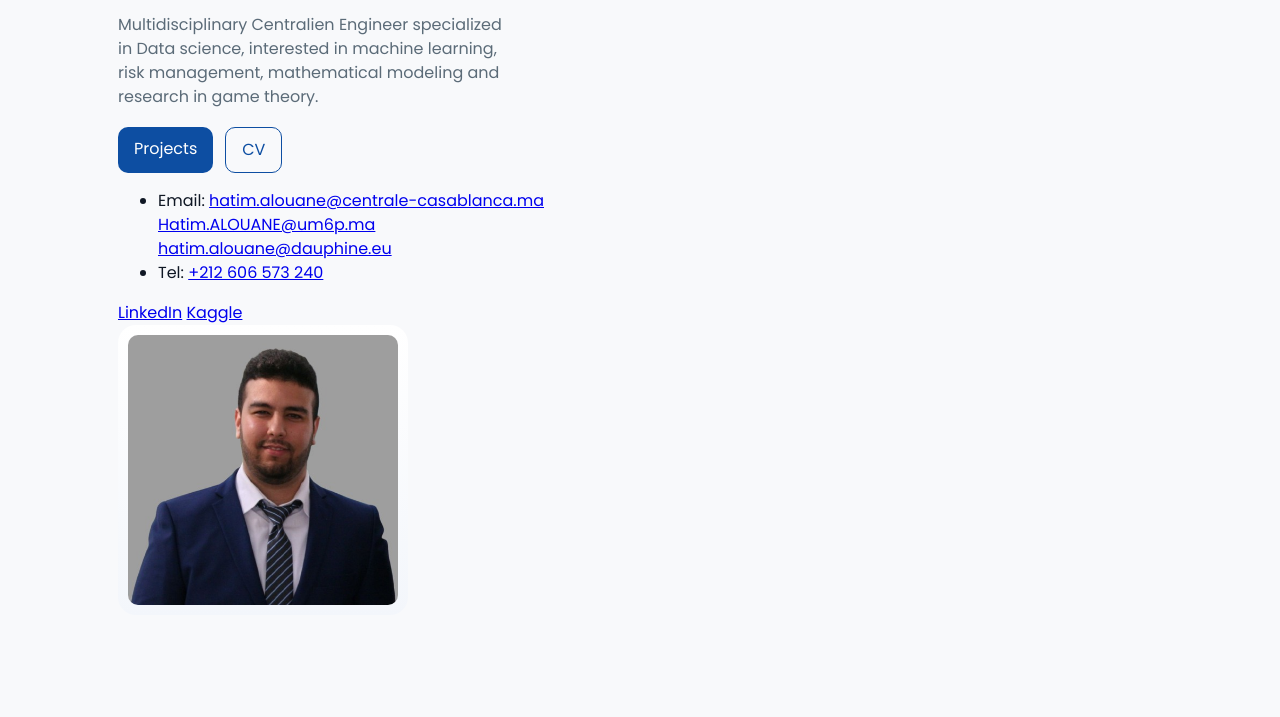
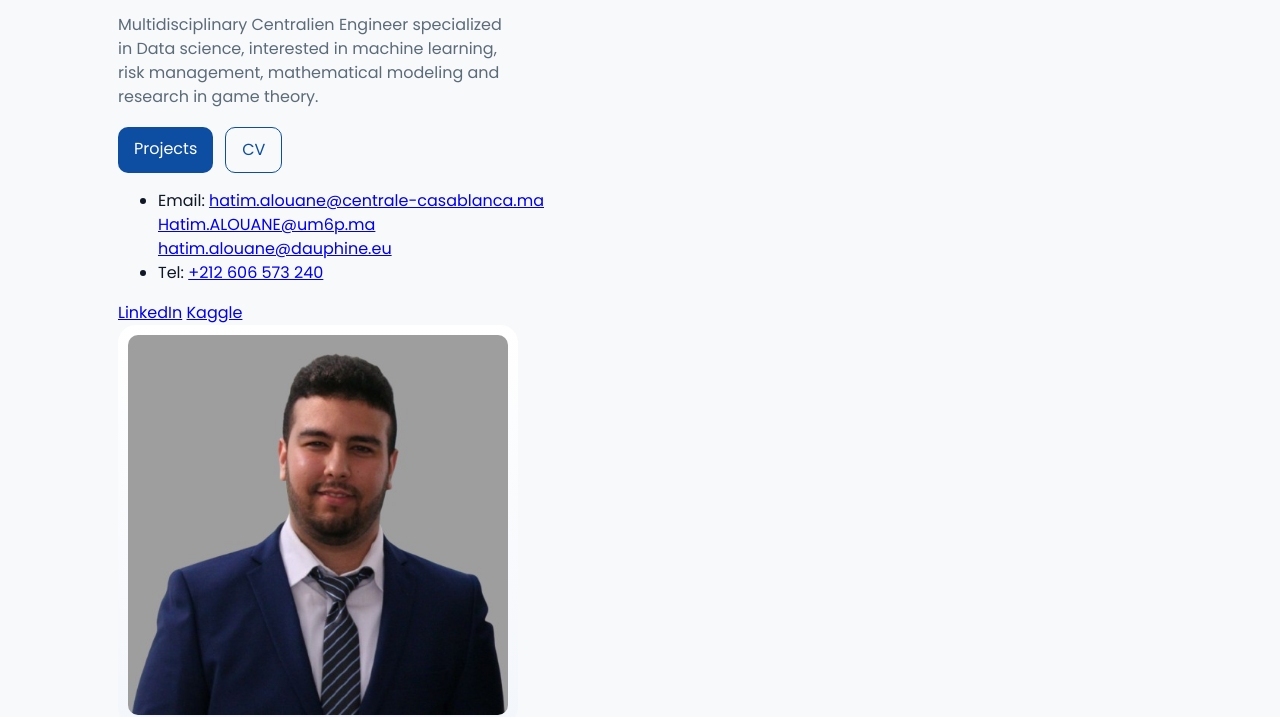
Before and after one commit to HatimALOUANE890/Hatim_ALOUANE_website, a plain HTML site: page index.html in a window 1280 px wide. Shown: the part 254-971 px from the top of the page. Drawn offline with Linux system fonts and the light colour scheme.

Commit message:
Update style.css

```diff
--- a/assets/style.css
+++ b/assets/style.css
@@ -40,7 +40,7 @@ body{
 .actions{margin-top:18px;display:flex;gap:12px}
 .btn{background:var(--accent);color:#fff;padding:10px 16px;border-radius:10px;text-decoration:none}
 .btn.outline{background:transparent;border:1px solid var(--accent);color:var(--accent)}
-.photo-frame{width:100%;max-width:290px;padding:10px;border-radius:18px;background:linear-gradient(180deg,#fff, #f3f6fb);display:flex;align-items:center;justify-content:center}
+.photo-frame{width:100%;max-width:400px;padding:10px;border-radius:18px;background:linear-gradient(180deg,#fff, #f3f6fb);display:flex;align-items:center;justify-content:center}
 .photo-frame img{width:100%;border-radius:10px;display:block}
 
 /* skills */
```
